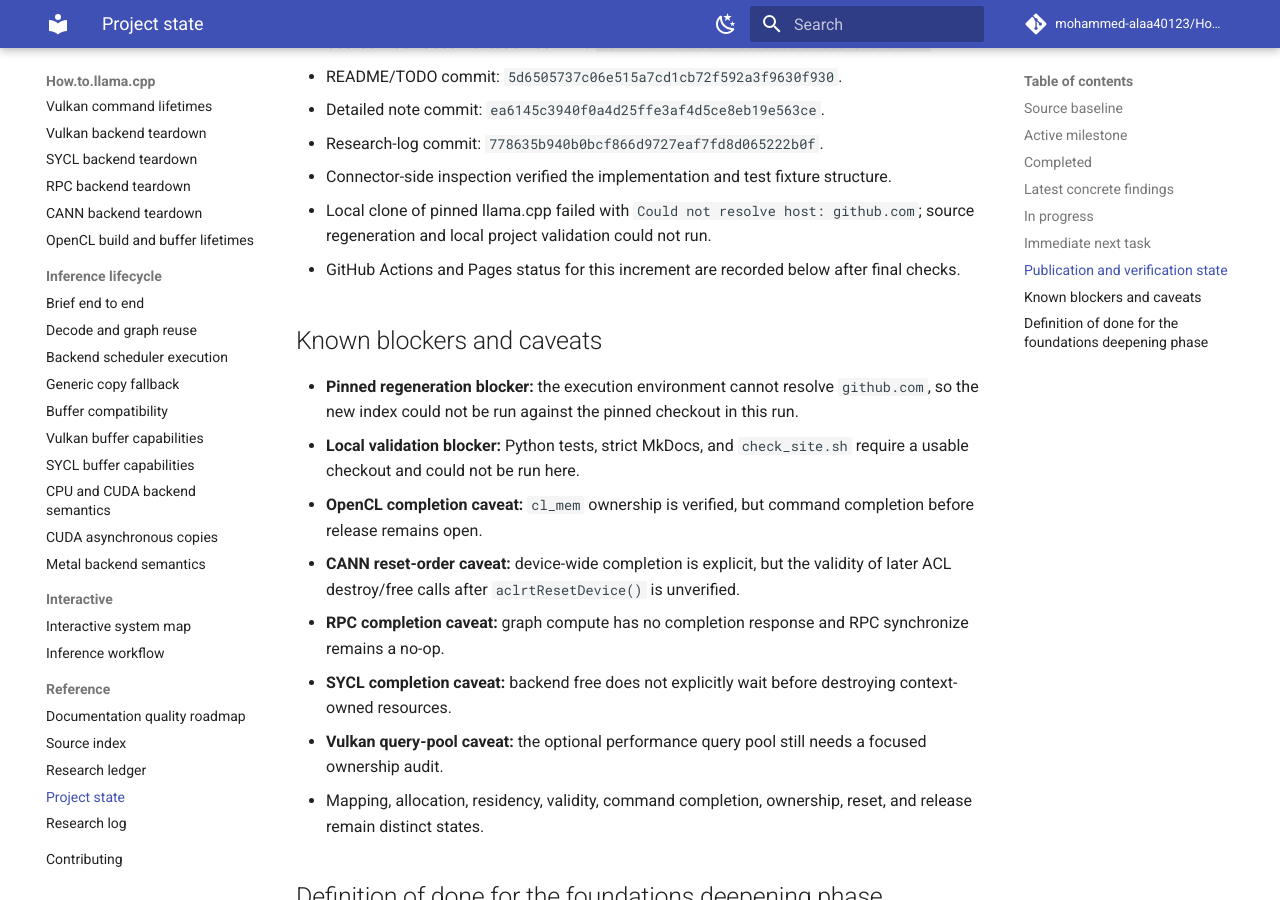
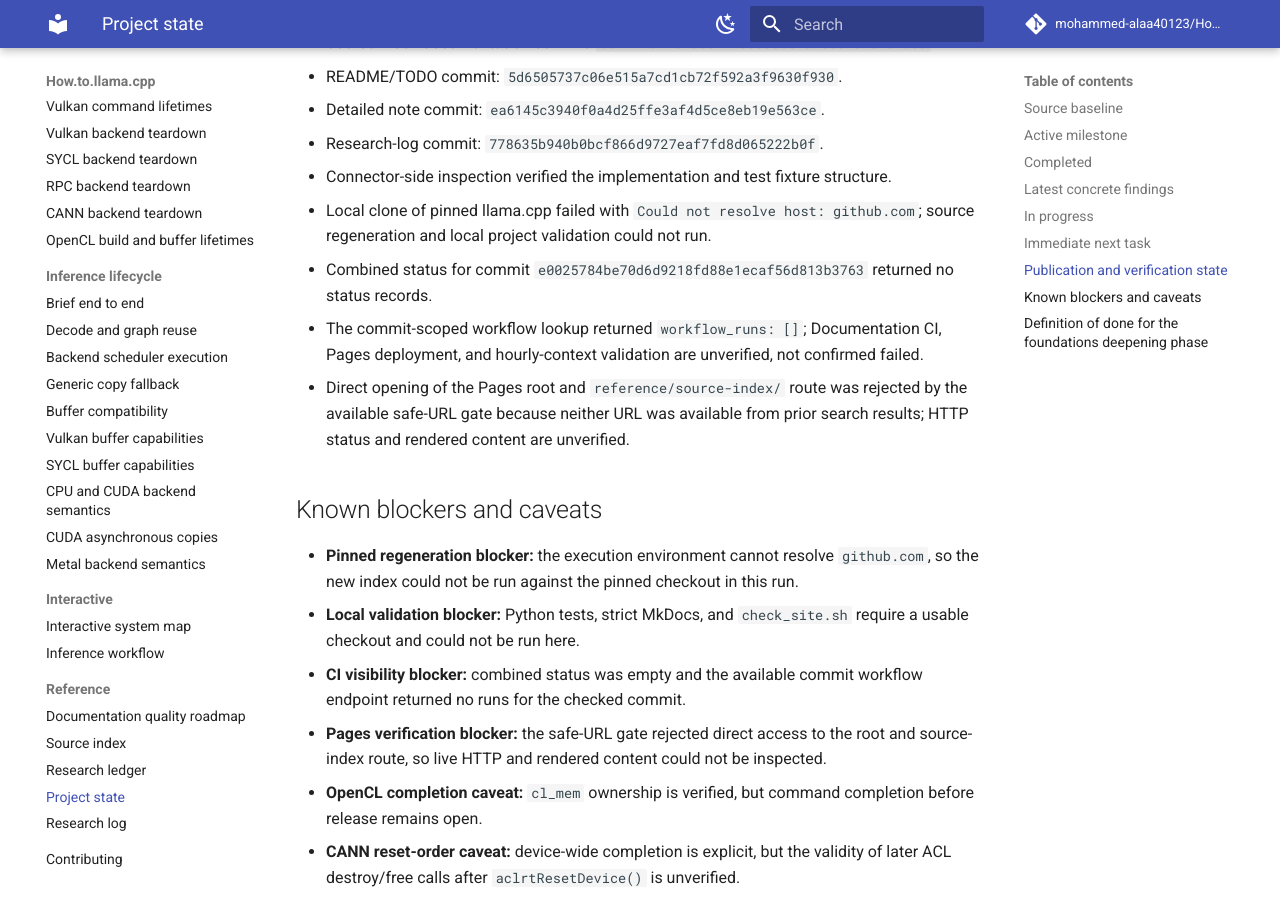
Before and after one commit to mohammed-alaa40123/How.to.llama.cpp, an MkDocs documentation site: the page built from docs/reference/project-state.md, in a window 1280 px wide and 900 px high, scrolled down 2435 px. Built offline with MkDocs 1.6.1 and Material for MkDocs 9.7.7, drawn with Linux system fonts in a browser that asks for light colours; comment, search, counter and statistics services are not loaded.

Commit message:
docs: record CI and Pages verification blockers

```diff
--- a/docs/reference/project-state.md
+++ b/docs/reference/project-state.md
@@ -72,12 +72,16 @@ Then audit optional CPU extra-buffer deleters independently.
 - Research-log commit: `778635b940b0bcf866d9727eaf7fd8d065222b0f`.
 - Connector-side inspection verified the implementation and test fixture structure.
 - Local clone of pinned llama.cpp failed with `Could not resolve host: github.com`; source regeneration and local project validation could not run.
-- GitHub Actions and Pages status for this increment are recorded below after final checks.
+- Combined status for commit `e0025784be70d6d9218fd88e1ecaf56d813b3763` returned no status records.
+- The commit-scoped workflow lookup returned `workflow_runs: []`; Documentation CI, Pages deployment, and hourly-context validation are unverified, not confirmed failed.
+- Direct opening of the Pages root and `reference/source-index/` route was rejected by the available safe-URL gate because neither URL was available from prior search results; HTTP status and rendered content are unverified.
 
 ## Known blockers and caveats
 
 - **Pinned regeneration blocker:** the execution environment cannot resolve `github.com`, so the new index could not be run against the pinned checkout in this run.
 - **Local validation blocker:** Python tests, strict MkDocs, and `check_site.sh` require a usable checkout and could not be run here.
+- **CI visibility blocker:** combined status was empty and the available commit workflow endpoint returned no runs for the checked commit.
+- **Pages verification blocker:** the safe-URL gate rejected direct access to the root and source-index route, so live HTTP and rendered content could not be inspected.
 - **OpenCL completion caveat:** `cl_mem` ownership is verified, but command completion before release remains open.
 - **CANN reset-order caveat:** device-wide completion is explicit, but the validity of later ACL destroy/free calls after `aclrtResetDevice()` is unverified.
 - **RPC completion caveat:** graph compute has no completion response and RPC synchronize remains a no-op.
```
